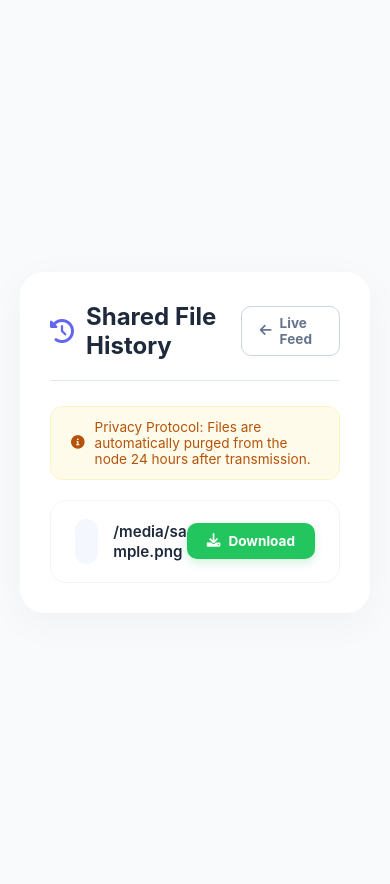
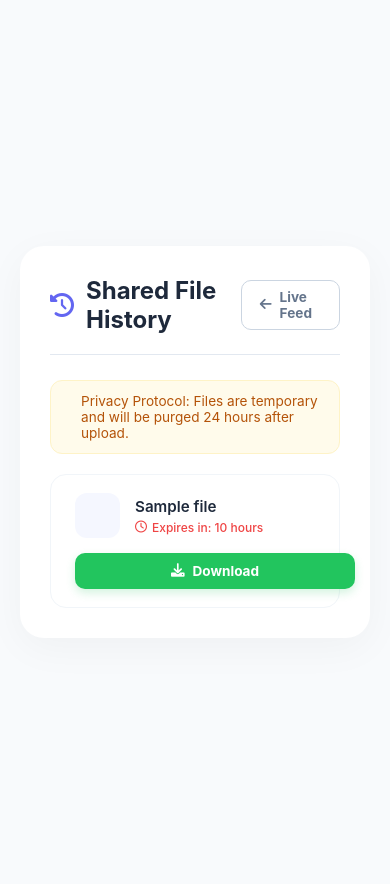
Before and after one commit to dhanushmsr/Secure-File-Transmissions, a Flask app: template templates/history.html in a window 390 px wide. Run offline with Flask 3, Linux system fonts and the light colour scheme; the template is opened without the code that fills it: most values are stand-ins (such as "Sample title", 1, 10 or a date in 2020).

Commit message:
Update history.html

```diff
--- a/templates/history.html
+++ b/templates/history.html
@@ -13,11 +13,12 @@
             --dark: #1e293b;
             --slate: #f8fafc;
             --success: #22c55e;
+            --danger: #ef4444;
         }
 
         body {
             background-color: var(--slate);
-            font-family: 'Inter', sans-serif;
+            font-family: 'Inter', -apple-system, sans-serif;
             margin: 0;
             padding: 20px;
         }
@@ -61,7 +62,6 @@
             border-color: var(--dark);
         }
 
-        /* File Item Styling */
         .file-list {
             display: grid;
             gap: 12px;
@@ -109,6 +109,16 @@
             word-break: break-all;
         }
 
+        .time-badge {
+            font-size: 0.75rem;
+            color: var(--danger);
+            margin-top: 4px;
+            display: flex;
+            align-items: center;
+            gap: 5px;
+            font-weight: 500;
+        }
+
         .btn-download {
             background: var(--success);
             color: white;
@@ -147,6 +157,18 @@
             gap: 10px;
             margin-bottom: 20px;
         }
+
+        @media (max-width: 600px) {
+            .file-card {
+                flex-direction: column;
+                align-items: flex-start;
+                gap: 15px;
+            }
+            .btn-download {
+                width: 100%;
+                justify-content: center;
+            }
+        }
     </style>
 </head>
 <body>
@@ -162,8 +184,8 @@
         </div>
 
         <div class="expiry-notice">
-            <i class="fa-solid fa-circle-info"></i>
-            <span>Privacy Protocol: Files are automatically purged from the node 24 hours after transmission.</span>
+            <i class="fa-solid fa-shield-halved"></i>
+            <span>Privacy Protocol: Files are temporary and will be purged 24 hours after upload.</span>
         </div>
 
         <div class="file-list">
@@ -175,10 +197,14 @@
                             <i class="fa-solid fa-file-shield"></i>
                         </div>
                         <div>
-                            <span class="file-name">{{ f }}</span>
+                            <div class="file-name">{{ f.name }}</div>
+                            <div class="time-badge">
+                                <i class="fa-regular fa-clock"></i>
+                                Expires in: {{ f.remaining }} hours
+                            </div>
                         </div>
                     </div>
-                    <a href="/static/uploads/{{ f }}" download class="btn-download">
+                    <a href="/static/uploads/{{ f.name }}" download class="btn-download">
                         <i class="fa-solid fa-download"></i> Download
                     </a>
                 </div>
```
